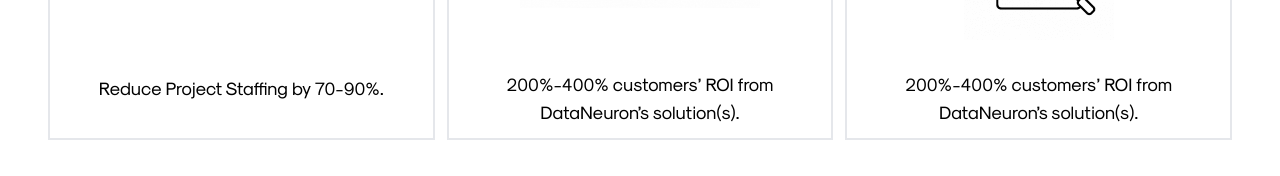
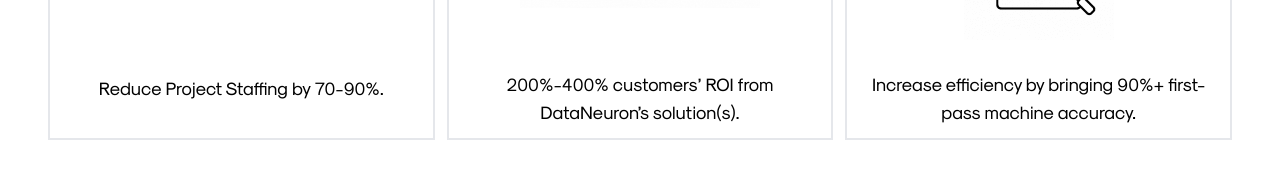
Before and after one commit to jayprakashdev/dataneuron-new, a Next.js app: page /about in a window 1280 px wide. Shown: the part 707-883 px from the top of the page. Built offline with nearby package versions, Linux system fonts and the light colour scheme.

Commit message:
recent changes

```diff
--- a/pages/about.jsx
+++ b/pages/about.jsx
@@ -113,8 +113,7 @@ const About = () => {
 								/>
 								<br />
 								<div className="text-center text-lg">
-									200%-400% customers’ ROI from DataNeuron’s
-									solution(s).
+									Increase efficiency by bringing 90%+ first-pass machine accuracy.
 								</div>
 							</div>
 						</div>
--- a/pages/index.jsx
+++ b/pages/index.jsx
@@ -476,7 +476,7 @@ function Home({ posts }) {
 						<a
 							style={{ width: "177px" }}
 							className={
-								"flex w-full justify-center border-2 border-blue-600 rounded-full cursor-pointer text-blue-600 py-3 hover:bg-blue-600 hover:text-white"
+								"flex w-full duration-300 justify-center border-2 border-blue-600 rounded-full cursor-pointer text-blue-600 py-3 hover:bg-blue-600 hover:text-white"
 							}
 						>
 							<div>View all</div>
```
